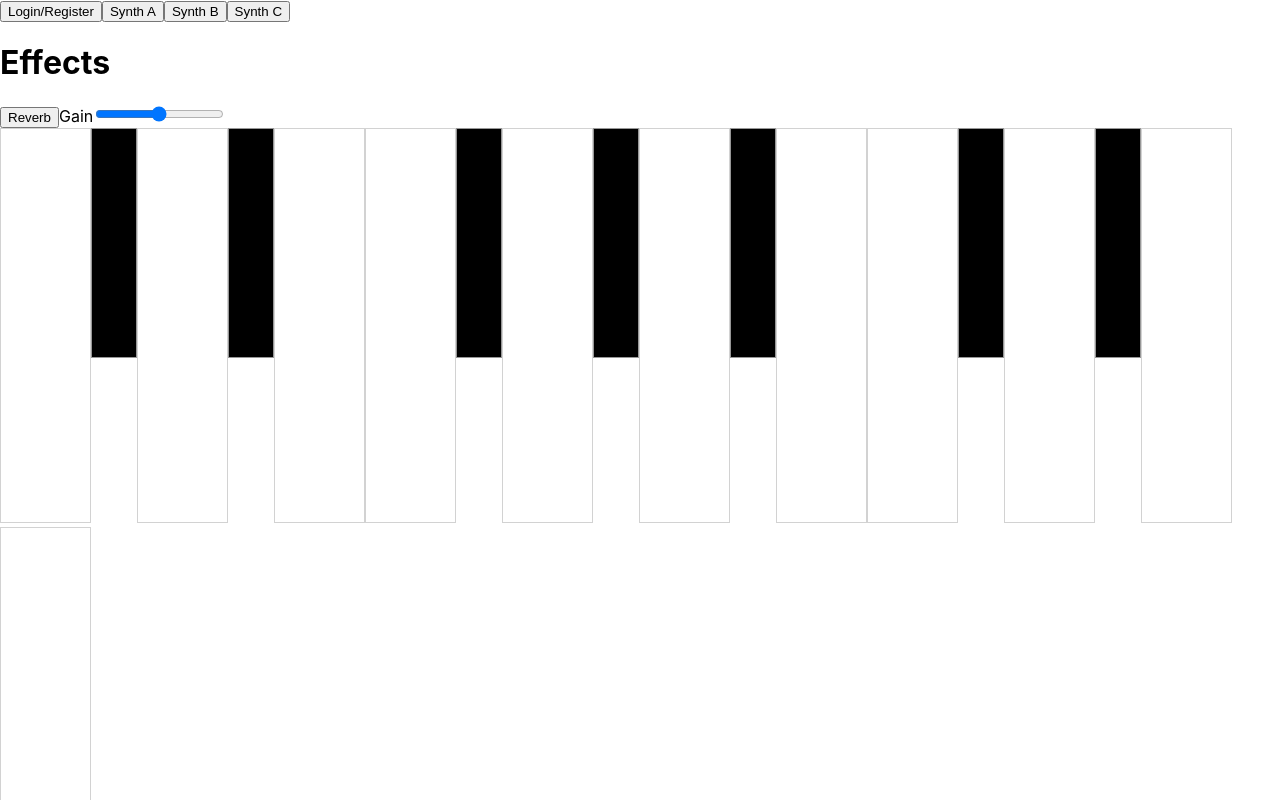
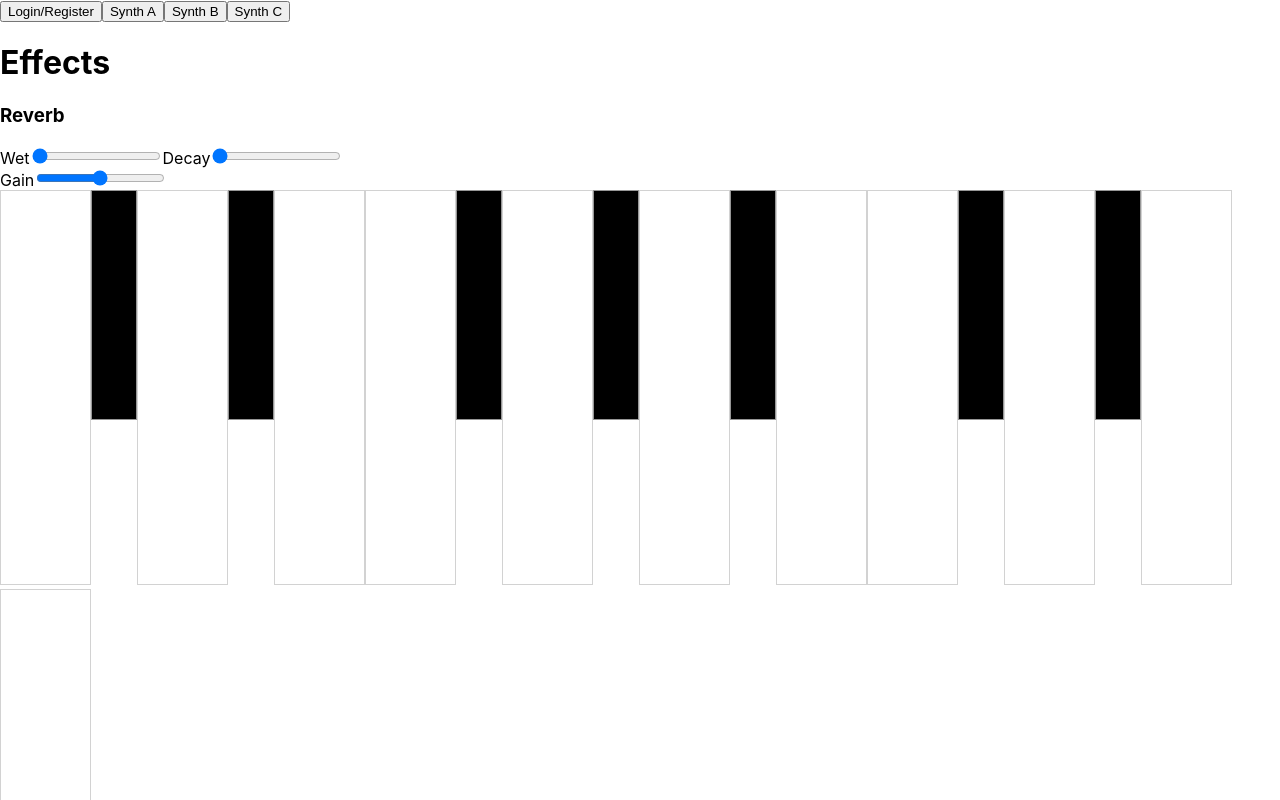
Before and after one commit to maxcroy1/react-synth, a React (Create React App) app: page / in a window 1280 px wide. Shown: the top 800 px of the page. Built offline with nearby package versions, Linux system fonts and the light colour scheme.

Commit message:
issue with effects

```diff
--- a/src/components/Synth.js
+++ b/src/components/Synth.js
@@ -26,21 +26,29 @@ export default class SynthA extends React.Component {
       ":": "E5",
       "'": "F5"
     },
-    reverb: false,
+    reverb: {
+      wet: 0,
+      decay: 0.1
+    },
     gain: 50
 }
 
-handleReverb = () => {
-    this.setState(previousState => {
-        return {
-            reverb: !previousState.reverb
-        }
-    })
-    if (this.state.reverb){
+wetSlider = (e) => {
+  this.setState({
+    reverb: {
+      ...this.state.reverb,
+      wet: parseFloat(e.target.value)
+    }
+  })
+}
 
-    } else {
-
+decaySlider = (e) => {
+  this.setState({
+    reverb: {
+      ...this.state.reverb,
+      decay: parseFloat(e.target.value)
     }
+  })
 }
 
 gainSlider = (e) => {
@@ -54,8 +62,8 @@ componentDidMount() {
       let key = event.key
       if (self.state.keymappings[key]) {
         let note = (self.state.keymappings[key]).replace('sh', '#')
-        const distortion = new Distortion(0.9)
-        const synth = self.props.synth.chain(distortion)
+        const reverb = new Reverb({"wet": self.state.reverb.wet, "decay": self.state.reverb.decay})
+        const synth = self.props.synth.chain(reverb, Destination)
         synth.triggerAttackRelease(`${note}`)
         self.setState({note: self.state.keymappings[key]})
         let svg = document.getElementById(`${self.state.note}`)
@@ -87,7 +95,7 @@ componentDidMount() {
   render() {
       return (
           <div>
-            <Effects handleReverb={this.handleReverb} gainSlider={this.gainSlider} gain={this.state.gain}/>
+            <Effects wetSlider={this.wetSlider} gainSlider={this.gainSlider} gain={this.state.gain} reverb={this.state.reverb} decaySlider={this.decaySlider}/>
             <Keyboard />
           </div>
       )
--- a/src/containers/Effects.js
+++ b/src/containers/Effects.js
@@ -6,7 +6,13 @@ export default class Effects extends React.Component{
         return(
             <div>
                 <h1>Effects</h1>
-                <button onClick={this.props.handleReverb}>Reverb</button>
+                <div>
+                    <h3>Reverb</h3>
+                    <label>Wet</label>
+                    <input type="range" min="0" max="1" step="0.1" value={this.props.reverb.wet} class="slider" id="reverbWet" onChange={this.props.wetSlider}></input>
+                    <label>Decay</label>
+                    <input type="range" min="0.1" max="10" step="0.1" value={this.props.reverb.decay} class="slider" id="reverbDecay" onChange={this.props.decaySlider}></input>
+                </div>
                 <label>Gain</label>
                 <input type="range" min="1" max="100" value={this.props.gain} class="slider" id="Gain" onChange={this.props.gainSlider}></input>
             </div>
```
